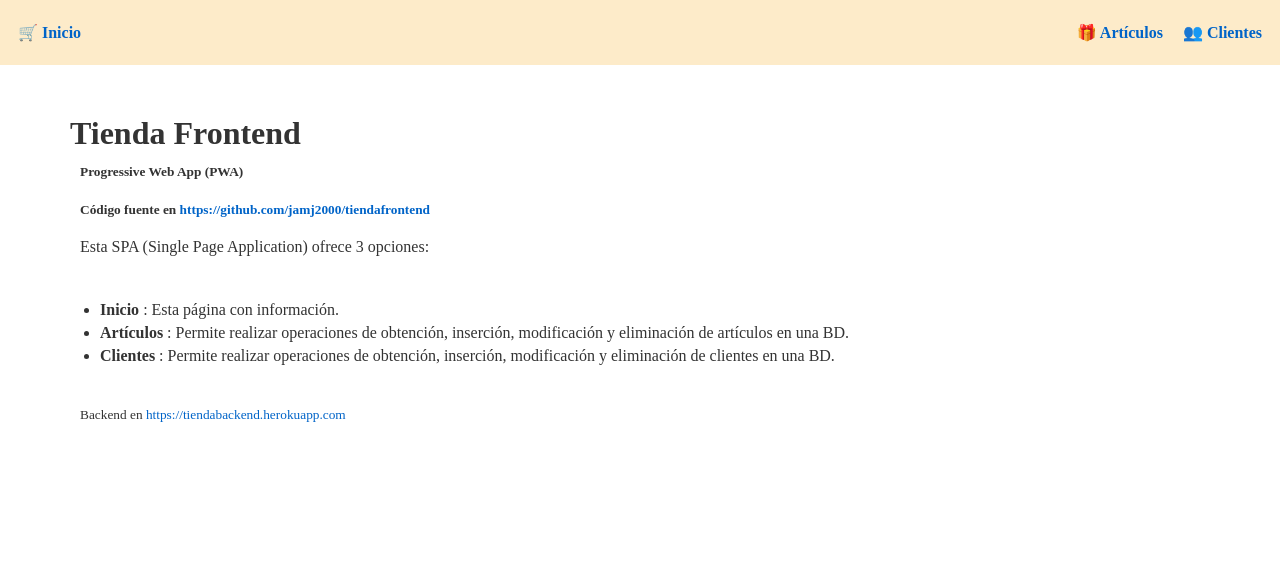
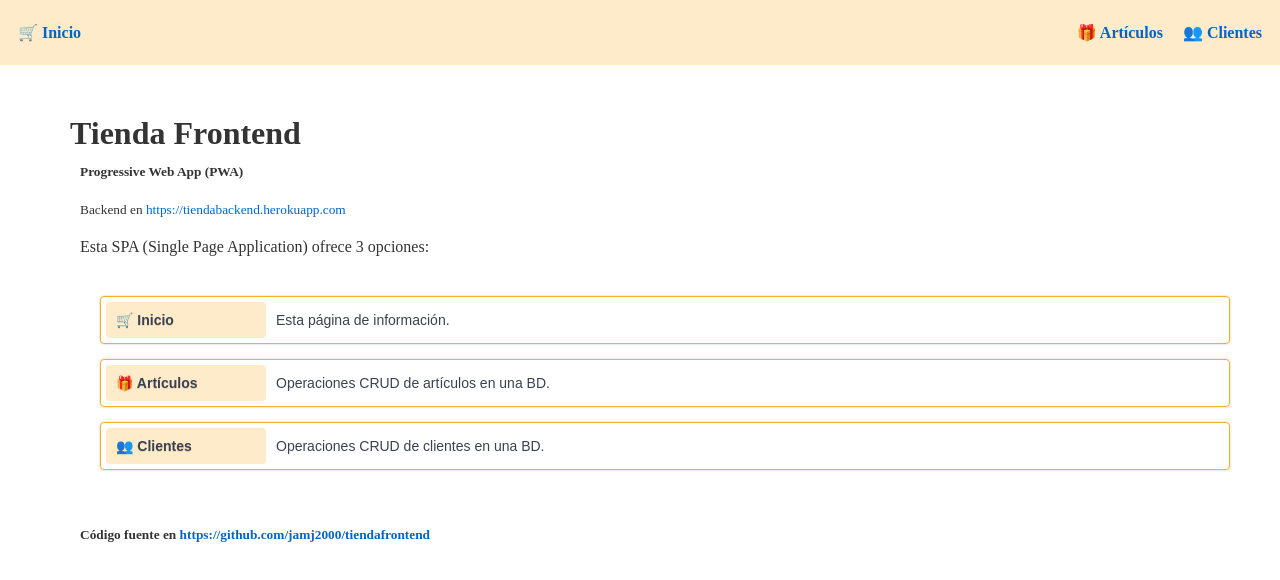
Before and after one commit to jamj2000/tiendafrontend, a Svelte app: page / in a window 1280 px wide. Shown: the top 580 px of the page. Built offline with nearby package versions, Linux system fonts and the light colour scheme; a web font is replaced by a local one.

Commit message:
Inicio.svelte

```diff
--- a/src/Inicio.svelte
+++ b/src/Inicio.svelte
@@ -1,3 +1,7 @@
+<script>
+  import { Link } from "svelte-routing";
+</script>
+
 <style>
   h1,
   div,
@@ -13,25 +17,98 @@
   li {
     margin-top: 5px;
   }
+  .bloque {
+    display: flex;
+    flex-direction: column;
+  }
+  .resumen {
+    display: flex;
+    align-items: center;
+    padding: 5px;
+    margin: 0 0 15px;
+    border: 1px solid #000;
+    border-radius: 4px;
+    box-shadow: 0 0 3px rgba(0, 0, 0, 0.19);
+    border: 1px solid rgb(245, 177, 31);
+    border-radius: 4px;
+  }
+
+  .opcion {
+    display: flex;
+    align-items: center;
+    word-break: break-word;
+    padding: 0 10px;
+    font-size: 14px;
+    font-weight: 700;
+    text-shadow: 0 1px 0 rgba(0, 0, 0, 0.1);
+    font-family: sans-serif;
+    color: #3b4151;
+    border-radius: 4px;
+    background: #fdebc9;
+    min-width: 140px;
+    padding: 10px;
+  }
+
+  .descripcion {
+    font-size: 14px;
+    flex: 1 1 auto;
+    word-break: break-word;
+    font-family: sans-serif;
+    color: #3b4151;
+    padding-left: 10px;
+  }
 </style>
 
 <h1>Tienda Frontend</h1>
-<p><small><b>Progressive Web App (PWA)</b></small></p>
-<p><small><b>Código fuente en <a href="https://github.com/jamj2000/tiendafrontend">https://github.com/jamj2000/tiendafrontend</a></b></small></p>
+<p>
+  <small>
+    <b>Progressive Web App (PWA)</b>
+  </small>
+</p>
+<p>
+  <small>
+    Backend en
+    <a href="https://tiendabackend.herokuapp.com">
+      https://tiendabackend.herokuapp.com
+    </a>
+  </small>
+</p>
 <p>Esta SPA (Single Page Application) ofrece 3 opciones:</p>
-<div>
-  <ul>
-    <li>
-      <strong>Inicio</strong>
-      : Esta página con información.
-    </li>
-    <li>
-      <strong>Artículos</strong>
-      : Permite realizar operaciones de obtención, inserción, modificación y eliminación de artículos en una BD.
-    </li>
-    <li>
-      <strong>Clientes</strong>
-      : Permite realizar operaciones de obtención, inserción, modificación y eliminación de clientes en una BD.
-  </ul>
+
+<div class="bloque">
+  <Link to="/">
+    <div class="resumen">
+      <span class="opcion">🛒 Inicio</span>
+      <span class="descripcion">Esta página de información.</span>
+    </div>
+  </Link>
+
+  <Link to="/articulos">
+    <div class="resumen">
+      <span class="opcion">🎁 Artículos</span>
+      <span class="descripcion">
+        Operaciones CRUD de artículos en una BD.
+      </span>
+    </div>
+  </Link>
+
+  <Link to="/clientes">
+    <div class="resumen">
+      <span class="opcion">👥 Clientes</span>
+      <span class="descripcion">
+        Operaciones CRUD de clientes en una BD.
+      </span>
+    </div>
+  </Link>
+
 </div>
-<p><small>Backend en <a href="https://tiendabackend.herokuapp.com">https://tiendabackend.herokuapp.com</a></small></p>
+<p>
+  <small>
+    <b>
+      Código fuente en
+      <a href="https://github.com/jamj2000/tiendafrontend">
+        https://github.com/jamj2000/tiendafrontend
+      </a>
+    </b>
+  </small>
+</p>
```
